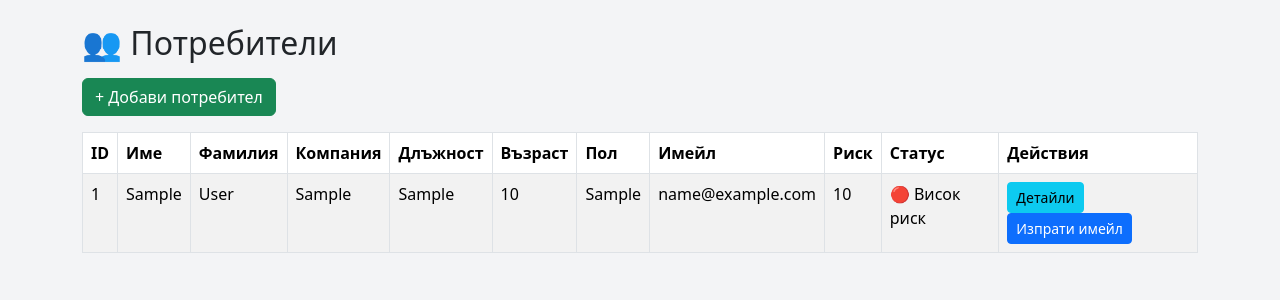
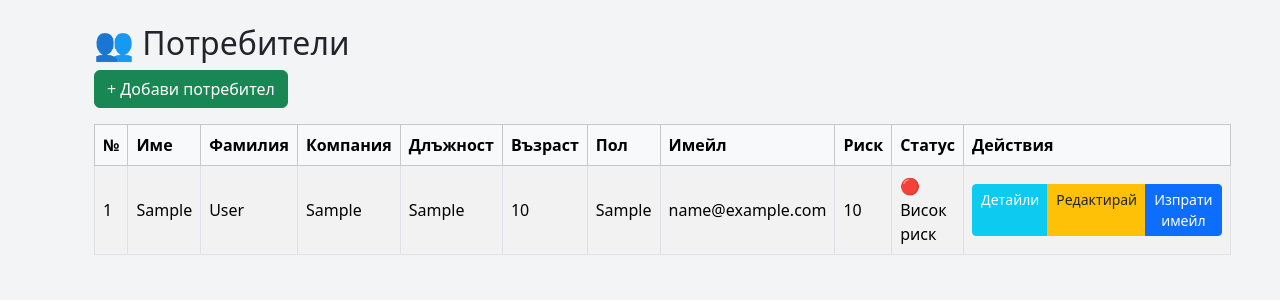
Before and after one commit to alinavvvv/phishing, a Flask app: page /users in a window 1280 px wide. Shown: the part 56-356 px from the top of the page. Run offline with Flask 3, Linux system fonts and the light colour scheme; the visitor is signed in with stand-in values (Sample User, id 1); tables that the repository leaves empty hold one stand-in row (values such as "Sample post").

Commit message:
Refactor users.html layout and improve structure

```diff
--- a/templates/users.html
+++ b/templates/users.html
@@ -1,16 +1,15 @@
 {% extends "base.html" %}
 
 {% block content %}
-
+<div class="container mt-4">
     <h2>👥 Потребители</h2>
 
-<a class="btn btn-success mt-2 mb-3" href="{{ url_for('add_user') }}">+ Добави потребител</a>
+    <a href="{{ url_for('add_user') }}" class="btn btn-success mb-3">+ Добави потребител</a>
 
-<table class="table table-bordered table-striped bg-white">
-    <thead>
+    <table class="table table-bordered table-striped bg-white align-middle">
+        <thead class="table-light">
             <tr>
-            <th>ID</th>
-            <th>Име</th>
+                <th>№</th> <th>Име</th>
                 <th>Фамилия</th>
                 <th>Компания</th>
                 <th>Длъжност</th>
@@ -23,35 +22,39 @@
             </tr>
         </thead>
         <tbody>
-        {% for user in users %}
+            {% for u in users %}
             <tr>
-            <td>{{ user.id }}</td>
-            <td>{{ user.first_name if user.first_name else '' }}</td>
-            <td>{{ user.last_name if user.last_name else '' }}</td>
-            <td>{{ user.company if user.company else '' }}</td>
-            <td>{{ user.position if user.position else '' }}</td>
-            <td>{{ user.age if user.age else '' }}</td>
-            <td>{{ user.gender if user.gender else '' }}</td>
-            <td>{{ user.email }}</td>
-            <td>{{ user.risk_score or 0 }}</td>
-
+                <td>{{ loop.index }}</td> <td>{{ u.first_name or '' }}</td>
+                <td>{{ u.last_name or '' }}</td>
+                <td>{{ u.company or '' }}</td>
+                <td>{{ u.position or '' }}</td>
+                <td>{{ u.age or '' }}</td>
                 <td>
-                {% if (user.risk_score or 0) > 5 %}
+                    {% if u.gender == 'male' %}Мъж
+                    {% elif u.gender == 'female' %}Жена
+                    {% else %}{{ u.gender or '' }}{% endif %}
+                </td>
+                <td>{{ u.email }}</td>
+                <td>{{ u.risk_score or 0 }}</td>
+                <td>
+                    {% if (u.risk_score or 0) > 5 %}
                         🔴 Висок риск
-                {% elif (user.risk_score or 0) > 2 %}
+                    {% elif (u.risk_score or 0) > 2 %}
                         🟠 Среден риск
                     {% else %}
                         🟢 Нисък риск
                     {% endif %}
                 </td>
-
                 <td>
-                <a class="btn btn-info btn-sm" href="{{ url_for('user_detail', user_id=user.id) }}">Детайли</a>
-                <a class="btn btn-primary btn-sm" href="{{ url_for('send', user_id=user.id) }}">Изпрати имейл</a>
+                    <div class="btn-group btn-group-sm" role="group">
+                        <a href="{{ url_for('user_detail', user_id=u.id) }}" class="btn btn-info text-white">Детайли</a>
+                        <a href="{{ url_for('edit_user', user_id=u.id) }}" class="btn btn-warning text-dark">Редактирай</a>
+                        <a href="{{ url_for('send', user_id=u.id) }}" class="btn btn-primary">Изпрати имейл</a>
+                    </div>
                 </td>
             </tr>
             {% endfor %}
         </tbody>
     </table>
-
+</div>
 {% endblock %}
```
Lines whose indentation alone changed are shown as unchanged.
